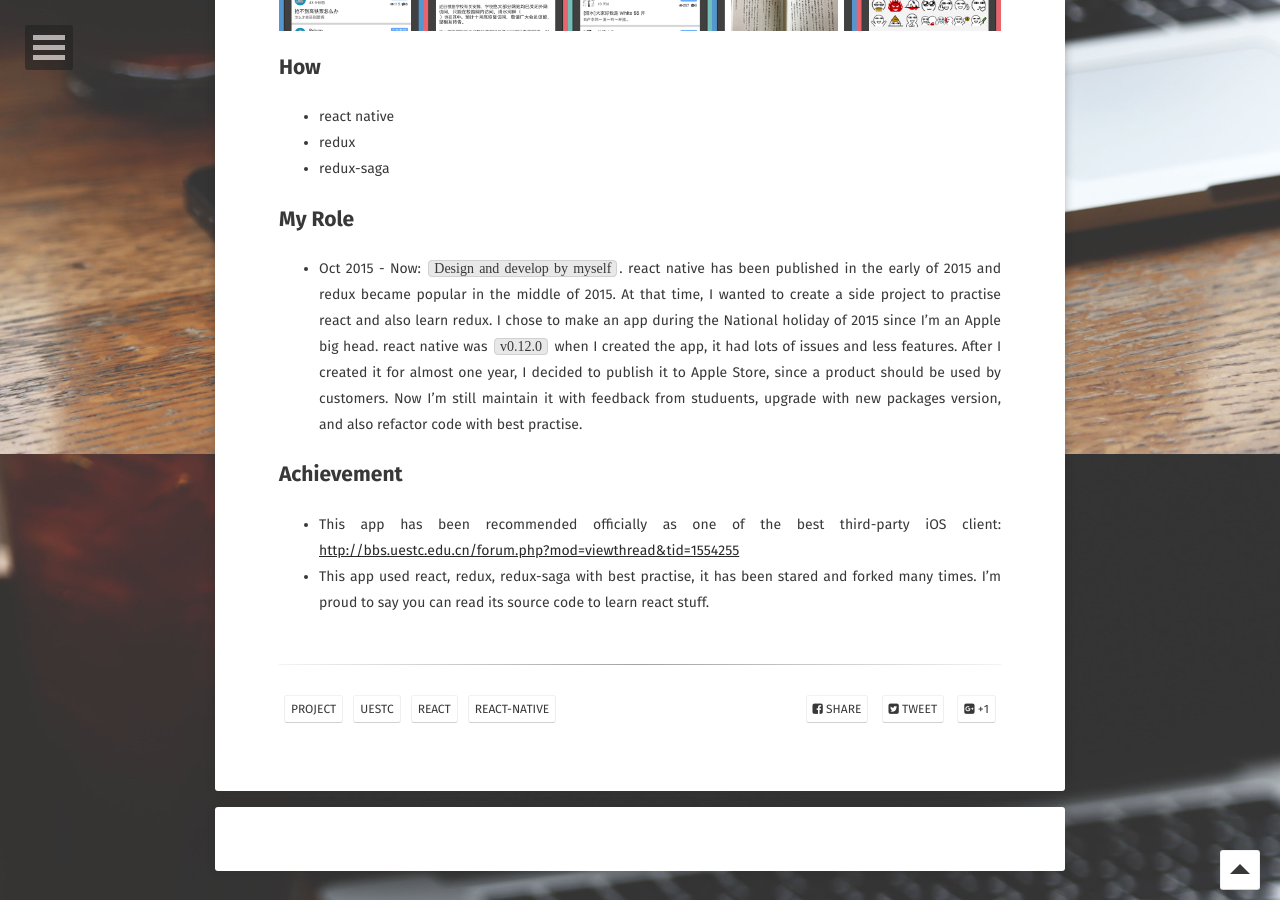
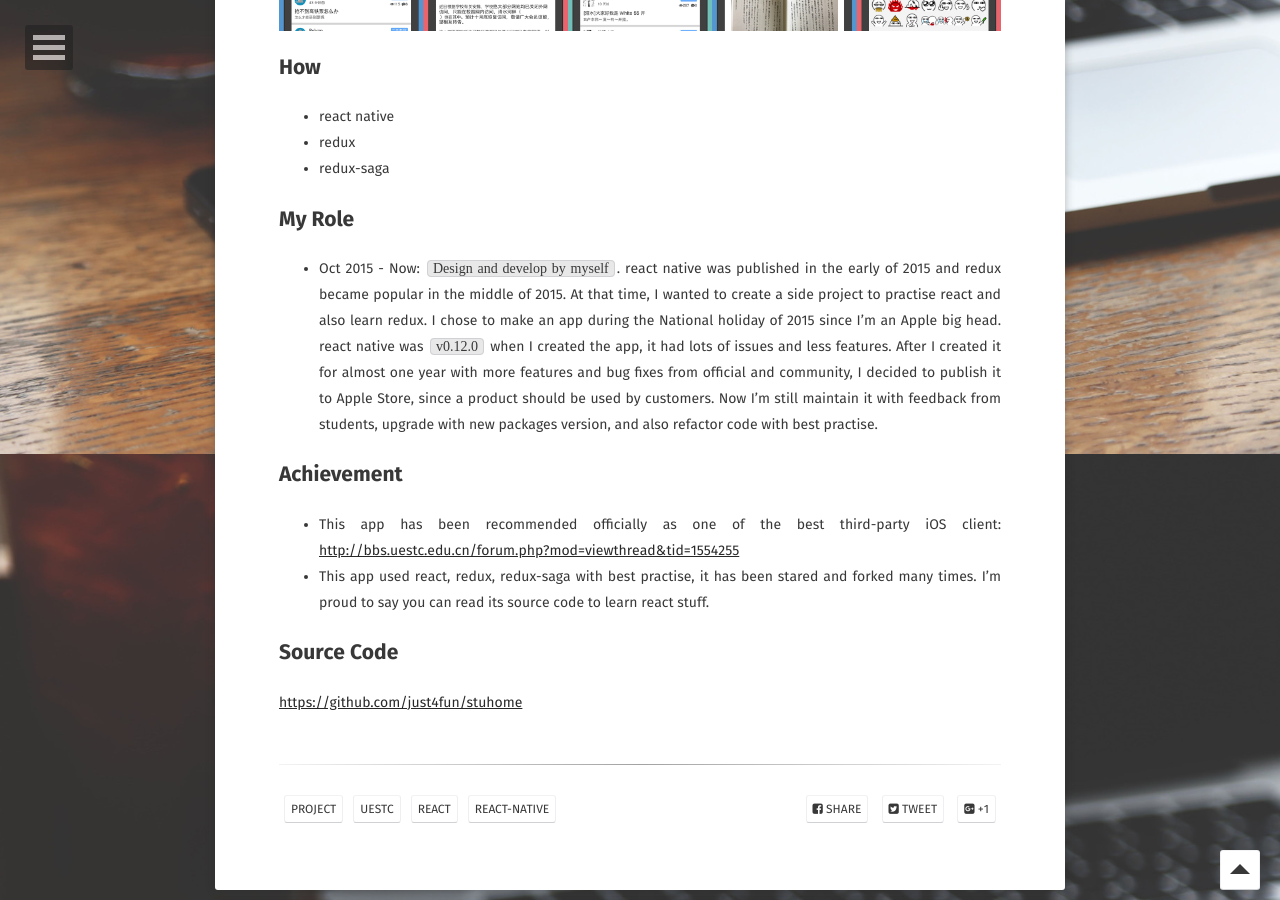
Before and after one commit to just4fun/just4fun.github.io, a Jekyll site: the page built from _posts/2018-03-01-stuhome.md, in a window 1280 px wide and 900 px high, scrolled down 1346 px. Built offline with Jekyll 4.4.1, drawn with Linux system fonts in a browser that asks for light colours; some web fonts are replaced; comment, search, counter and statistics services are not loaded; some of the changed text lies outside the part shown.

Commit message:
Add one more project; update some styles

```diff
--- a/_layouts/project.html
+++ b/_layouts/project.html
@@ -22,7 +22,7 @@ layout: compress
                     </a>
                 </div>
                 <div class="post-list">
-                    {% for post in site.posts reversed %}
+                    {% for post in site.posts %}
                         {% if post.project %}
                     <ul>
                         <li class="wow fadeInLeft" data-wow-duration="1.5s">
--- a/_posts/2018-03-01-stuhome.md
+++ b/_posts/2018-03-01-stuhome.md
@@ -42,9 +42,13 @@ Oct 2015 - Now
 
 ## My Role
 
-- Oct 2015 - Now: `Design and develop by myself`. react native has been published in the early of 2015 and redux became popular in the middle of 2015. At that time, I wanted to create a side project to practise react and also learn redux. I chose to make an app during the National holiday of 2015 since I'm an Apple big head. react native was `v0.12.0` when I created the app, it had lots of issues and less features. After I created it for almost one year, I decided to publish it to Apple Store, since a product should be used by customers. Now I'm still maintain it with feedback from studuents, upgrade with new packages version, and also refactor code with best practise.
+- Oct 2015 - Now: `Design and develop by myself`. react native was published in the early of 2015 and redux became popular in the middle of 2015. At that time, I wanted to create a side project to practise react and also learn redux. I chose to make an app during the National holiday of 2015 since I'm an Apple big head. react native was `v0.12.0` when I created the app, it had lots of issues and less features. After I created it for almost one year with more features and bug fixes from official and community, I decided to publish it to Apple Store, since a product should be used by customers. Now I'm still maintain it with feedback from students, upgrade with new packages version, and also refactor code with best practise.
 
 ## Achievement
 
 - This app has been recommended officially as one of the best third-party iOS client: [http://bbs.uestc.edu.cn/forum.php?mod=viewthread&tid=1554255](http://bbs.uestc.edu.cn/forum.php?mod=viewthread&tid=1554255)
 - This app used react, redux, redux-saga with best practise, it has been stared and forked many times. I'm proud to say you can read its source code to learn react stuff.
+
+## Source Code
+
+[https://github.com/just4fun/stuhome](https://github.com/just4fun/stuhome)
```
Also changed, not shown: other parts of _posts/2018-03-01-stuhome.md (+1 -1 lines), _posts/2018-03-01-poker4fun.md (added, +62 -0 lines), assets/img/projects/poker4fun_home.jpg (added), assets/img/projects/poker4fun_voted.png (added), assets/img/projects/poker4fun_voting.png (added).
